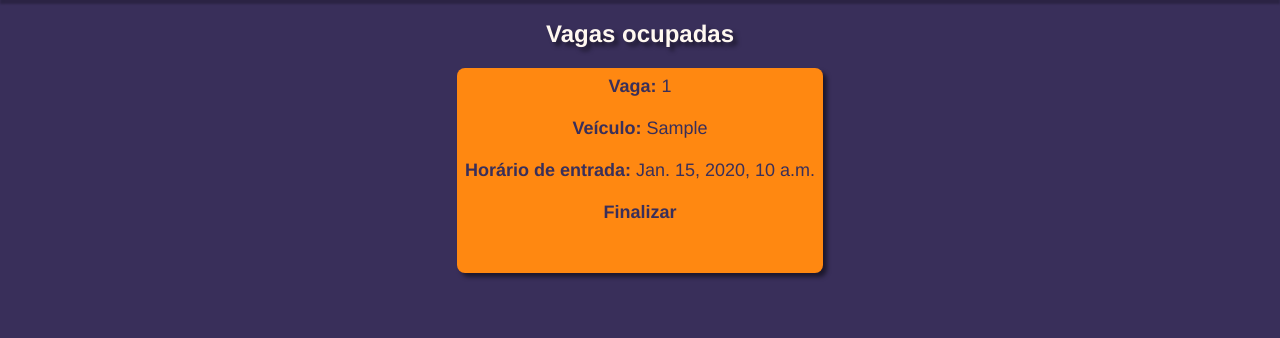
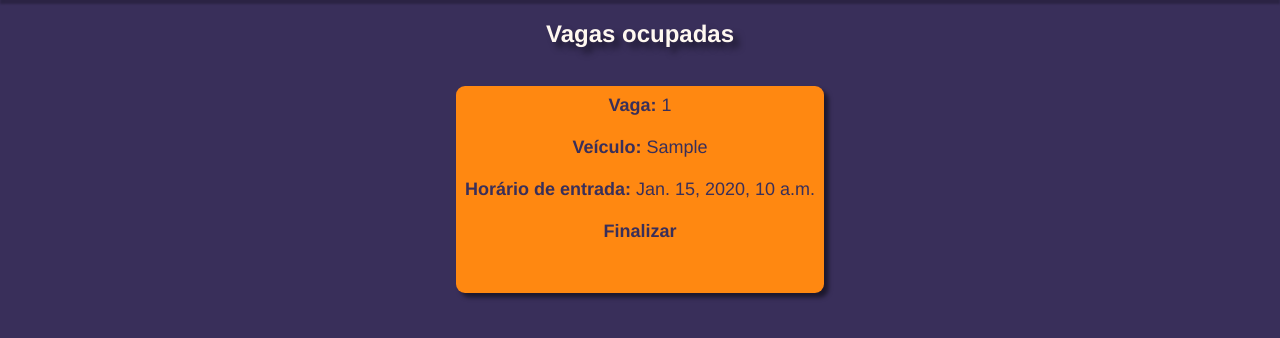
Before and after one commit to vitor-lima-ms/new_parking_lot_app_manage, a Django app: template parking_space/templates/occupied_parking_spaces.html in a window 1280 px wide. Shown: the part 109-447 px from the top of the page. Run offline with Django 3.2, Linux system fonts and the light colour scheme; the template is opened without the code that fills it: most values are stand-ins (such as "Sample title", 1, 10 or a date in 2020).

Commit message:
Update occupied_parking_spaces.css

```diff
--- a/static/css/occupied_parking_spaces.css
+++ b/static/css/occupied_parking_spaces.css
@@ -1,6 +1,6 @@
 h2 {
     text-align: center;
-    text-shadow: 4px 4px 4px rgba(0, 0, 0, 0.5);
+    text-shadow: 0.25em 0.25em 0.25em rgba(0, 0, 0, 0.5);
 }
 #first_sec {
     display: flex;
@@ -13,11 +13,12 @@ h2 {
     flex-direction: column;
     align-items: center;
     justify-content: center;
-    padding: 8px;
+    padding: 0.5em;
+    margin: 1em;
     background-color: #FF8811;
     font-size: large;
-    box-shadow: 4px 4px 4px rgba(0, 0, 0, 0.5);
-    border-radius: 8px;
+    box-shadow: 0.25em 0.25em 0.25em rgba(0, 0, 0, 0.5);
+    border-radius: 0.5em;
     color: #392F5A;
 }
 #finish {
```
